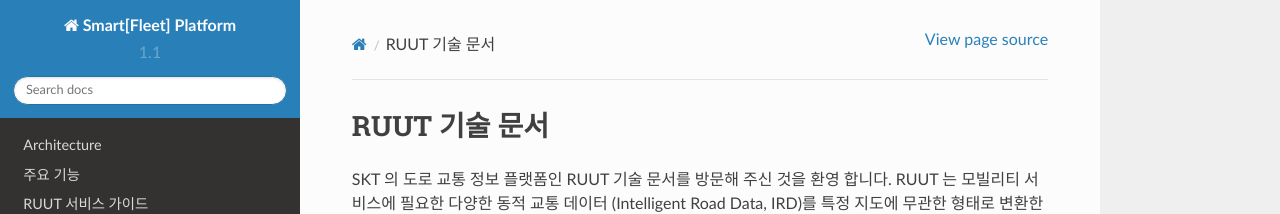
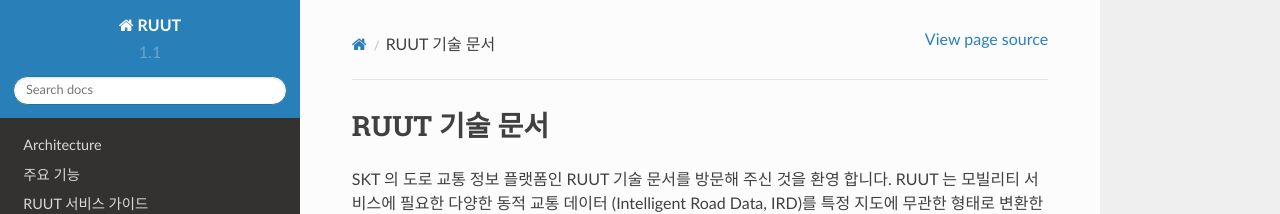
Before and after one commit to skt-smartfleet/ruut_document, a Sphinx documentation site: the page built from source/index.rst, in a window 1280 px wide. Shown: the top 214 px of the page. Built offline with Sphinx 7.4.7 and the Read the Docs theme 2.0.0, drawn with Linux system fonts in a browser that asks for light colours.

Commit message:
Update conf.py

```diff
--- a/source/conf.py
+++ b/source/conf.py
@@ -53,9 +53,9 @@
 master_doc = 'index'
 
 # General information about the project.
-project = 'Smart[Fleet] Platform'
+project = 'RUUT'
 copyright = 'SK TELECOM.LTD. ALL RIGHTS RESERVED.'
-author = 'hbahn'
+author = 'harudium'
 
 # The version info for the project you're documenting, acts as replacement for
 # |version| and |release|, also used in various other places throughout the
```
